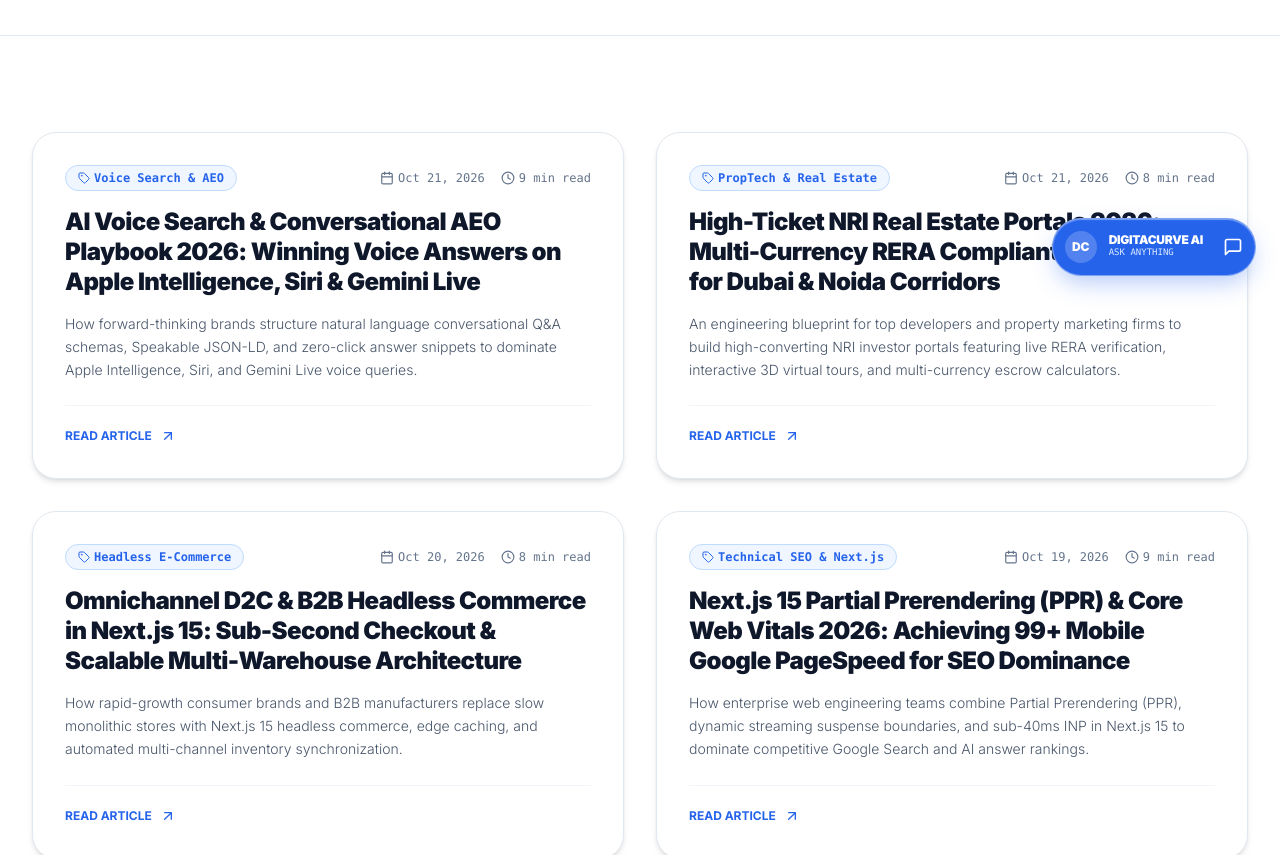
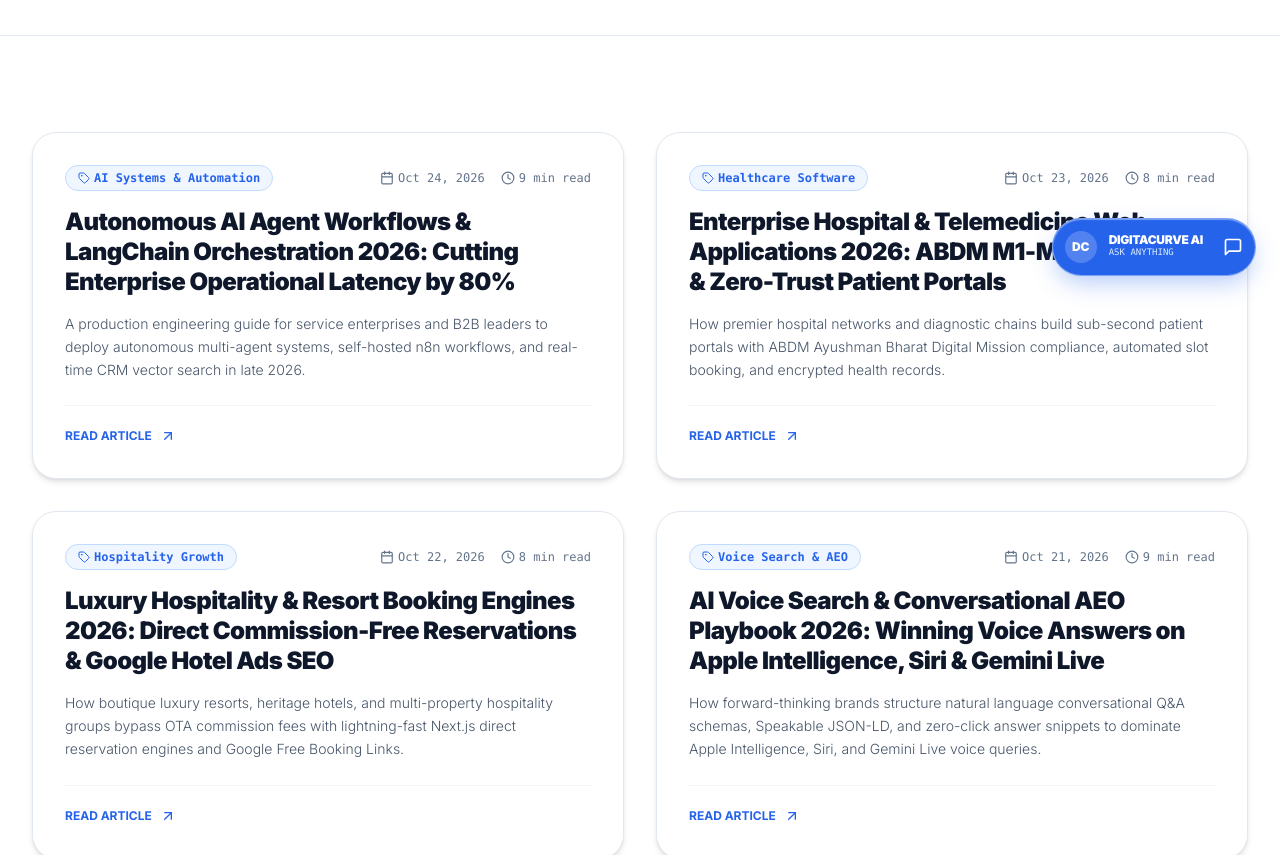
Before and after one commit to ayodhyadharsha-max/newdigitacurve, a Next.js app: page /blog in a window 1280 px wide. Shown: the part 500-1355 px from the top of the page. Built offline with nearby package versions, Linux system fonts and the light colour scheme.

Commit message:
SEO: Publish Oct 22-24 2026 authority articles (AI Agentic Workflows, ABDM Health Portals & Luxury Hospitality Booking), update schema & sitemap

```diff
--- a/app/blog/[slug]/page.tsx
+++ b/app/blog/[slug]/page.tsx
@@ -4,6 +4,57 @@
 import type { Metadata } from 'next';
 
 const postsMap: Record<string, { title: string; category: string; date: string; readTime: string; content: string[] }> = {
+  'ai-agentic-workflow-automation-n8n-langchain-enterprise-2026': {
+    title: 'Autonomous AI Agent Workflows & LangChain Orchestration 2026: Cutting Enterprise Operational Latency by 80%',
+    category: 'AI Systems & Automation',
+    date: 'Oct 24, 2026',
+    readTime: '9 min read',
+    content: [
+      'In late 2026, enterprise digital automation has evolved far beyond basic zap triggers and static rules. Forward-thinking B2B companies, fintech platforms, and service agencies are deploying autonomous AI agentic workflows orchestrated via LangChain, self-hosted n8n instances, and vector Retrieval-Augmented Generation (RAG).',
+      'Modern autonomous agents do not just send alerts; they perceive incoming lead parameters, reason across proprietary corporate knowledge bases, execute multi-step database actions, and communicate in real time across WhatsApp, Slack, and enterprise CRMs with sub-minute execution speeds.',
+      'Core Architecture of Enterprise AI Agentic Automation:',
+      '1. Self-Hosted Privacy-Compliant Orchestration (n8n & LangGraph): Running self-hosted workflow engines on isolated cloud instances ensures enterprise customer data never leaves private network perimeters, meeting strict SOC 2 and Indian DPDP data residency mandates.',
+      '2. Real-Time Vector RAG & Semantic Memory: Equipping AI agents with vector database integration (pgvector / Pinecone) to ground customer responses in verified company documentation, pricing sheets, and historical case studies without hallucination.',
+      '3. Autonomous Multi-Channel Qualification & Handoff: Deploying specialized agents that automatically verify prospect budgets, calculate preliminary project scopes, and seamlessly hand off qualified deals to executive calendars via WhatsApp within 45 seconds.',
+      '4. Bi-Directional Webhook Synchronization: Integrating live Next.js web application state directly with CRM pipelines (HubSpot, Salesforce, Zoho), eliminating hours of manual data entry and lead triage.',
+      '5. Self-Healing Error Recovery & Human-in-the-Loop Safeguards: Implementing confidence thresholds where edge cases or high-liability decisions are routed to human operators with complete execution context and pre-drafted recommendations.',
+      'Digitacurve engineers bespoke autonomous AI workflow pipelines that empower scaling businesses to multiply workforce productivity and close enterprise deals with zero operational friction.',
+    ],
+  },
+  'healthcare-telemedicine-hospital-portal-nextjs-hipaa-abdm-2026': {
+    title: 'Enterprise Hospital & Telemedicine Web Applications 2026: ABDM M1-M3 Integration & Zero-Trust Patient Portals',
+    category: 'Healthcare Software',
+    date: 'Oct 23, 2026',
+    readTime: '8 min read',
+    content: [
+      'The digital transformation of healthcare networks, multi-specialty hospitals, and diagnostic chains across India has accelerated dramatically in late 2026. The rollout of India’s Ayushman Bharat Digital Mission (ABDM) mandates strict interoperability across Milestones M1, M2, and M3, requiring healthcare providers to securely link Ayushman Bharat Health Accounts (ABHA) with electronic health records (EHR).',
+      'Outdated hospital portals with slow appointment widgets and insecure patient databases are actively rejected by modern patients and penalised by health authorities. Healthcare leaders require sub-second Next.js patient platforms engineered with zero-trust data encryption, instant doctor slot scheduling, and seamless ABHA integration.',
+      'Strategic Pillars of ABDM-Compliant Hospital Portals:',
+      '1. ABDM Milestone 1-3 Certification Architecture: Implementing verified ABHA creation, demographic verification, and health information exchange (HIE) protocols compliant with national digital health standards.',
+      '2. Sub-Second Real-Time Doctor Slot Scheduling: Connecting frontend Next.js interfaces directly to hospital management information systems (HMIS) via lightweight webhooks, eliminating double-booking and appointment wait times.',
+      '3. Zero-Trust End-to-End Encryption: Enforcing TLS 1.3 encryption in transit and AES-256 field-level encryption for sensitive diagnostic reports, lab results, and patient consultation notes.',
+      '4. Hyper-Local Departmental Google Maps SEO: Building isolated, high-authority landing pages for individual hospital departments (e.g., Cardiology Noida Sector 62, Orthopedics, Pediatrics) with verified Physician Schema.org markup to capture high-intent local patient searches.',
+      '5. Automated WhatsApp Consultation Booking & Reminders: Reducing OPD no-show rates by up to 65% through automated WhatsApp booking confirmations, digital token passes, and pre-consultation medical questionnaires.',
+      'Digitacurve collaborates with leading hospitals, diagnostic laboratories, and medical practices across Noida, Delhi NCR, and nationwide to build secure, patient-first digital healthcare applications.',
+    ],
+  },
+  'hospitality-luxury-resort-hotel-booking-engine-seo-2026': {
+    title: 'Luxury Hospitality & Resort Booking Engines 2026: Direct Commission-Free Reservations & Google Hotel Ads SEO',
+    category: 'Hospitality Growth',
+    date: 'Oct 22, 2026',
+    readTime: '8 min read',
+    content: [
+      'In late 2026, premier luxury resorts, boutique heritage hotels, and hospitality chains across India and international leisure destinations face soaring commission costs from Online Travel Agencies (OTAs), with platforms taking 18% to 25% of gross booking revenues. Forward-looking hoteliers are aggressively reclaiming profit margins by investing in proprietary direct reservation engines.',
+      'Driving direct hotel bookings requires a dual strategy: sub-second Next.js booking engine performance that converts mobile travelers instantly, combined with organic Google Hotel Ads and Google Free Booking Links integration.',
+      'Pillars of High-Yield Hospitality Direct Booking Platforms:',
+      '1. Sub-Second Commission-Free Booking Flow: Designing ultra-fast, friction-free 2-step reservation funnels that display live room availability, seasonal package add-ons, and instant UPI, credit card, and international multi-currency checkouts.',
+      '2. Google Hotel Center & Free Booking Links Integration: Connecting the property management system (PMS) to Google Hotel Center feeds, ensuring direct property rates appear with official site badges at zero cost-per-click alongside expensive OTA listings.',
+      '3. Rich Hotel & Room Schema Graph Optimization: Embedding deeply nested Schema.org Hotel, HotelRoom, amenityFeature, and AggregateRating markup to qualify for rich snippet search displays with real-time price comparisons and guest ratings.',
+      '4. Cinematic Liquid Visual Storytelling: Showcasing fast-start remuxed video walkthroughs, high-resolution room photography, and curated destination itineraries that capture the emotional aspiration of luxury travelers.',
+      '5. Automated Guest Concierge via WhatsApp: Driving repeat direct bookings and high-margin room upgrades by automating pre-arrival itinerary planning, dining reservations, and airport transfer requests over WhatsApp.',
+      'Digitacurve partners with boutique luxury resorts, heritage hotels, and hospitality groups to engineer high-converting direct booking ecosystems that maximize revenue and guest brand loyalty.',
+    ],
+  },
   'ai-voice-search-answer-engine-optimization-aeo-siri-gemini-2026': {
     title: 'AI Voice Search & Conversational AEO Playbook 2026: Winning Voice Answers on Apple Intelligence, Siri & Gemini Live',
     category: 'Voice Search & AEO',
--- a/app/blog/page.tsx
+++ b/app/blog/page.tsx
@@ -10,6 +10,30 @@
 };
 
 const blogPosts = [
+  {
+    slug: 'ai-agentic-workflow-automation-n8n-langchain-enterprise-2026',
+    title: 'Autonomous AI Agent Workflows & LangChain Orchestration 2026: Cutting Enterprise Operational Latency by 80%',
+    category: 'AI Systems & Automation',
+    date: 'Oct 24, 2026',
+    readTime: '9 min read',
+    excerpt: 'A production engineering guide for service enterprises and B2B leaders to deploy autonomous multi-agent systems, self-hosted n8n workflows, and real-time CRM vector search in late 2026.',
+  },
+  {
+    slug: 'healthcare-telemedicine-hospital-portal-nextjs-hipaa-abdm-2026',
+    title: 'Enterprise Hospital & Telemedicine Web Applications 2026: ABDM M1-M3 Integration & Zero-Trust Patient Portals',
+    category: 'Healthcare Software',
+    date: 'Oct 23, 2026',
+    readTime: '8 min read',
+    excerpt: 'How premier hospital networks and diagnostic chains build sub-second patient portals with ABDM Ayushman Bharat Digital Mission compliance, automated slot booking, and encrypted health records.',
+  },
+  {
+    slug: 'hospitality-luxury-resort-hotel-booking-engine-seo-2026',
+    title: 'Luxury Hospitality & Resort Booking Engines 2026: Direct Commission-Free Reservations & Google Hotel Ads SEO',
+    category: 'Hospitality Growth',
+    date: 'Oct 22, 2026',
+    readTime: '8 min read',
+    excerpt: 'How boutique luxury resorts, heritage hotels, and multi-property hospitality groups bypass OTA commission fees with lightning-fast Next.js direct reservation engines and Google Free Booking Links.',
+  },
   {
     slug: 'ai-voice-search-answer-engine-optimization-aeo-siri-gemini-2026',
     title: 'AI Voice Search & Conversational AEO Playbook 2026: Winning Voice Answers on Apple Intelligence, Siri & Gemini Live',
--- a/app/layout.tsx
+++ b/app/layout.tsx
@@ -160,6 +160,8 @@
         'Multi-Location Franchise Local SEO',
         'B2B FinTech & SaaS Lead Generation',
         'Omnichannel Headless E-Commerce',
+        'Autonomous AI Agent Workflows',
+        'Hospitality Direct Booking Engine Architecture',
       ],
       hasOfferCatalog: {
         '@type': 'OfferCatalog',
--- a/app/sitemap.ts
+++ b/app/sitemap.ts
@@ -16,6 +16,9 @@
     '/pricing',
     '/portfolio',
     '/blog',
+    '/blog/ai-agentic-workflow-automation-n8n-langchain-enterprise-2026',
+    '/blog/healthcare-telemedicine-hospital-portal-nextjs-hipaa-abdm-2026',
+    '/blog/hospitality-luxury-resort-hotel-booking-engine-seo-2026',
     '/blog/ai-voice-search-answer-engine-optimization-aeo-siri-gemini-2026',
     '/blog/real-estate-rera-nri-investor-portal-development-noida-dubai-2026',
     '/blog/b2b-omnichannel-d2c-ecommerce-nextjs-shopify-headless-2026',
```
